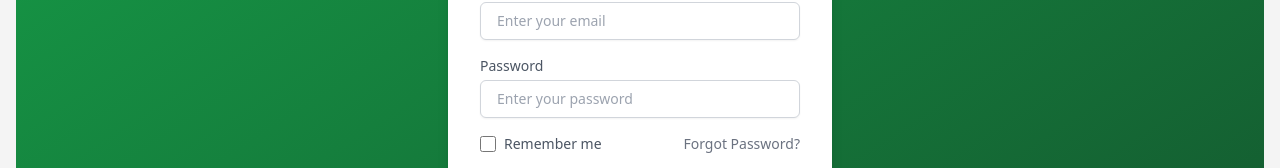
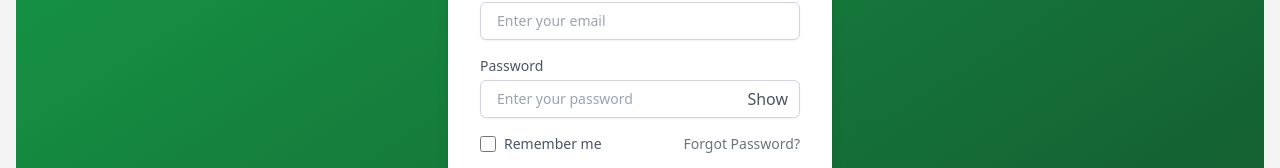
Before and after one commit to Nathilanzi/Database, a React (Vite) app in the folder vite-project/: page /login in a window 1280 px wide. Shown: the part 382-550 px from the top of the page. Built offline with nearby package versions, Linux system fonts and the light colour scheme.

Commit message:
add password visibility option for enhanced user experience

```diff
--- a/vite-project/src/components/LogIn.jsx
+++ b/vite-project/src/components/LogIn.jsx
@@ -8,8 +8,14 @@ const auth = getAuth(app);
 const LogIn = () => {
   const [email, setEmail] = useState('');
   const [password, setPassword] = useState('');
+  const [passwordVisible, setPasswordVisible] = useState(false);
   const [error, setError] = useState('');
   const navigate = useNavigate(); // React Router hook for navigation
+
+    // Function to toggle password visibility
+    const togglePasswordVisibility = () => {
+      setPasswordVisible(!passwordVisible);
+    };
 
   const handleLogIn = async (e) => {
     e.preventDefault();
@@ -21,6 +27,7 @@ const LogIn = () => {
       console.error("Error logging in:", error);
     }
   };
+
 
   return (
     <div className="flex items-center justify-center min-h-screen bg-gradient-to-br from-green-600 to-green-900">
@@ -70,9 +77,10 @@ const LogIn = () => {
       >
         Password
       </label>
+      <div className="relative">
         <input
           id="password"
-              type="password"
+          type={passwordVisible ? 'text' : 'password'} // Toggle between 'text' and 'password'
           value={password}
           onChange={(e) => setPassword(e.target.value)}
           placeholder="Enter your password"
@@ -80,6 +88,15 @@ const LogIn = () => {
           className="mt-1 block w-full px-4 py-2 border border-gray-300 rounded-md shadow-sm placeholder-gray-400
                      focus:outline-none focus:border-green-500 focus:ring-1 focus:ring-green-500 text-sm"
         />
+        {/* Button to toggle visibility */}
+        <button
+          type="button"
+          onClick={togglePasswordVisibility}
+          className="absolute inset-y-0 right-0 px-3 text-gray-600 focus:outline-none"
+        >
+          {passwordVisible ? 'Hide' : 'Show'}
+        </button>
+      </div>
     </div>
           <div className="flex justify-between items-center text-sm">
             <label className="flex items-center">
```
Lines whose indentation alone changed are shown as unchanged.
